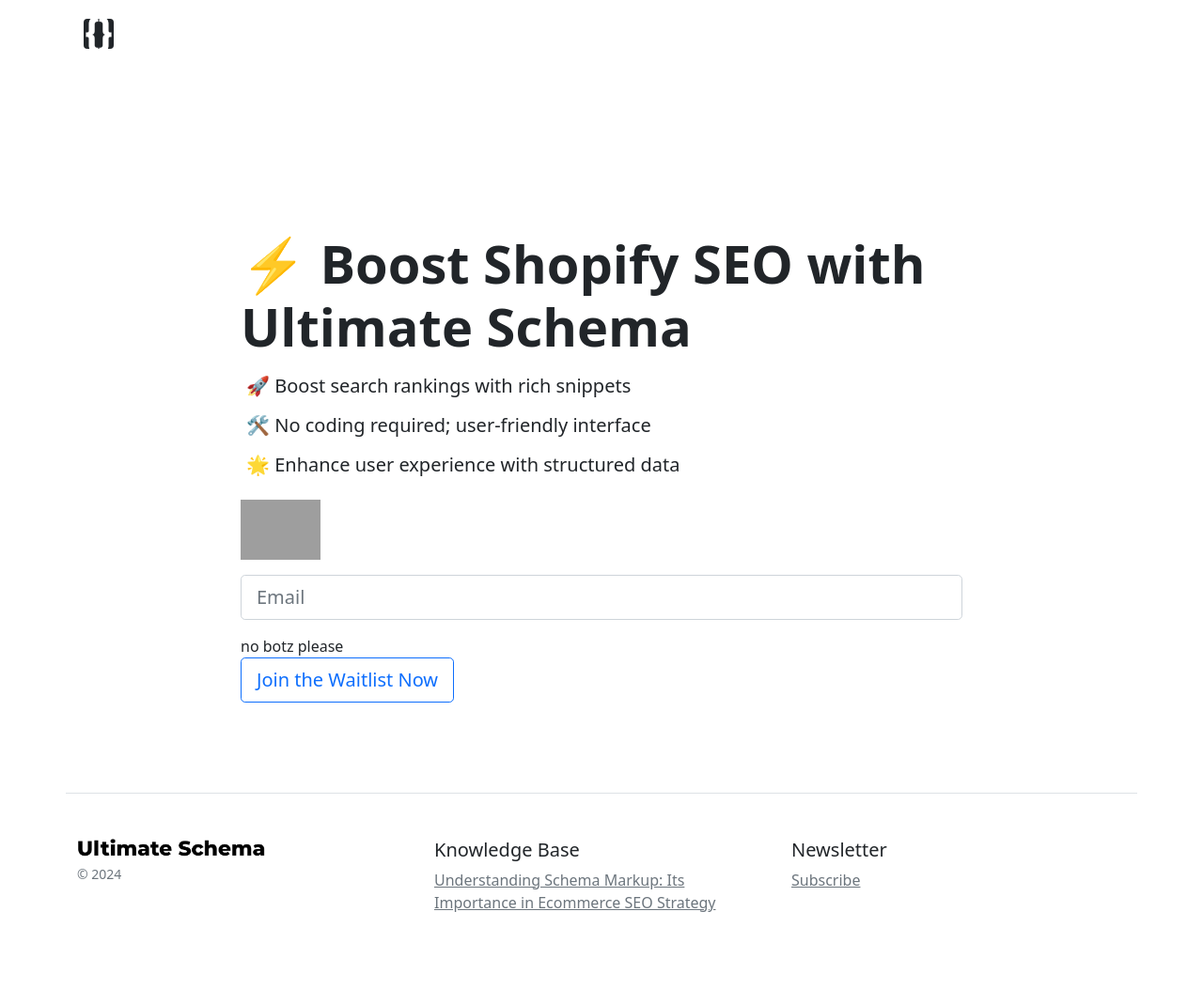
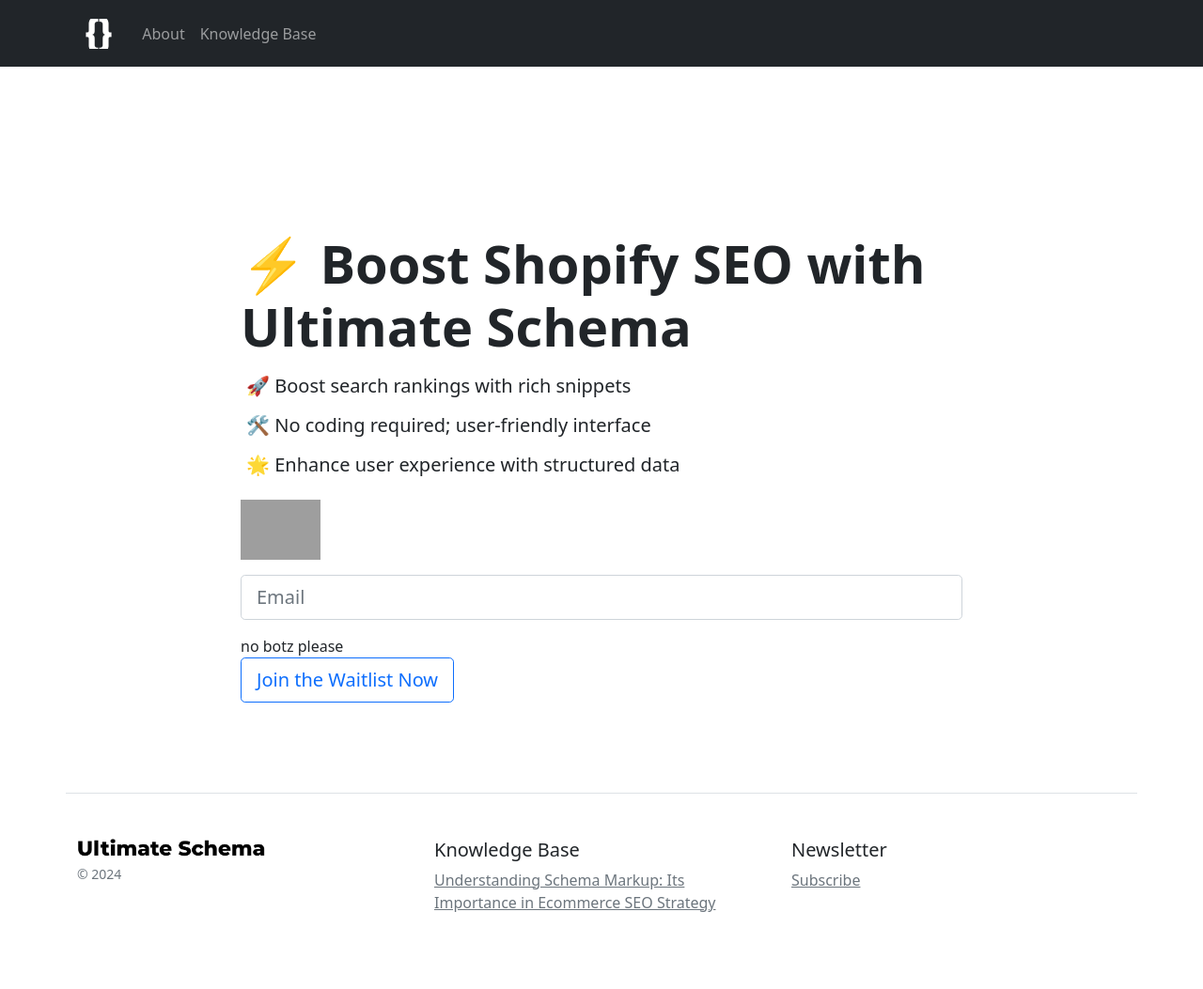
Before and after one commit to ultimateschema/ultimateschema.github.io, a Jekyll site: the page built from index.html, in a window 1280 px wide. Shown: the whole page at 94% size. Built offline with Jekyll 4.4.1, drawn with Linux system fonts in a browser that asks for light colours; grey boxes are pictures that could not be loaded.

Commit message:
fixed navbar color

```diff
--- a/_includes/index-nav.html
+++ b/_includes/index-nav.html
@@ -1,4 +1,4 @@
-<nav class="navbar navbar-expand-lg navbar-dark bg-purple">
+<nav class="navbar navbar-expand-lg navbar-dark bg-dark">
     <div class="container">
         <a class="navbar-brand " href="{{ '/' | absolute_url }}">
             <img src="/assets/images/ultimate_schema_logo_3_64_bw.webp" alt="" height="32"
--- a/_includes/nav.html
+++ b/_includes/nav.html
@@ -1,4 +1,4 @@
-<nav class="navbar navbar-expand-lg navbar-dark bg-purple">
+<nav class="navbar navbar-expand-lg navbar-dark bg-dark">
     <div class="container">
         <a class="navbar-brand" href="{{ '/' | absolute_url }}">
             <img src="/assets/images/ultimate_schema_logo_3_64_bw.webp" alt="" height="32"
```
